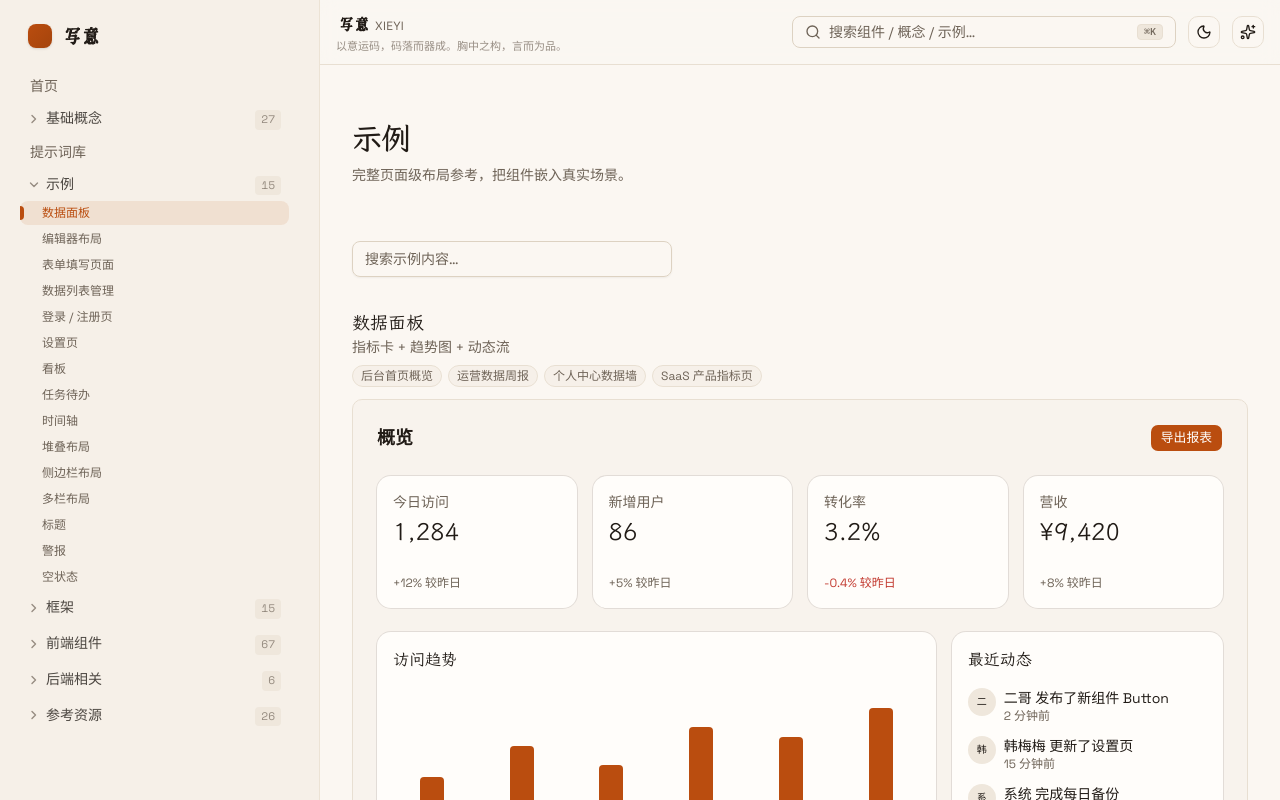
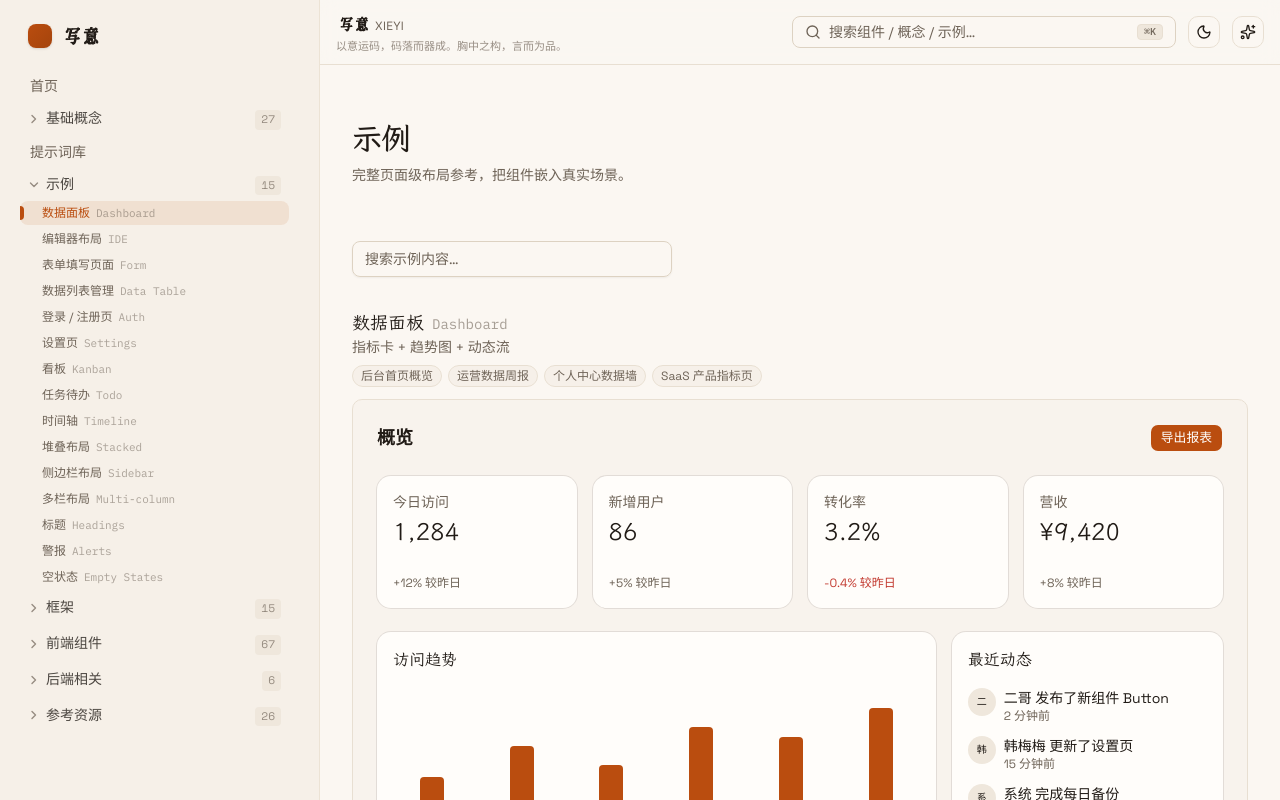
Before and after one commit to ErgeAIA/XieYi, a Next.js app: page /examples in a window 1280 px wide. Shown: the top 800 px of the page. Built offline with nearby package versions, Linux system fonts and the light colour scheme.

Commit message:
feat(examples): 示例菜单与标题增加中英对照英文名（与基础概念菜单一致）

```diff
--- a/src/components/examples/pages.tsx
+++ b/src/components/examples/pages.tsx
@@ -1416,6 +1416,7 @@ function EmptyStatesExample() {
 interface PageExample {
   id: string;
   title: string;
+  nameEn: string;
   desc: string;
   keywords: string;
   Comp: React.ComponentType;
@@ -1427,6 +1428,7 @@ export const pageExamples: PageExample[] = [
   {
     id: "dashboard",
     title: "数据面板",
+    nameEn: "Dashboard",
     desc: "指标卡 + 趋势图 + 动态流",
     usage: "后台首页概览、运营数据周报、个人中心数据墙、SaaS 产品指标页",
     keywords:
@@ -1451,6 +1453,7 @@ export const pageExamples: PageExample[] = [
   {
     id: "ide",
     title: "编辑器布局",
+    nameEn: "IDE",
     desc: "文件树 + 代码区 + 预览三栏",
     usage: "代码编辑器、IDE 工作台、在线预览工具、低代码搭建器",
     keywords: "ide 编辑器 代码 文件树 资源管理器 预览 高亮 终端 布局",
@@ -1474,6 +1477,7 @@ export const pageExamples: PageExample[] = [
   {
     id: "form",
     title: "表单填写页面",
+    nameEn: "Form",
     desc: "输入、文本域、下拉、勾选",
     usage: "新建/编辑表单、用户注册资料、配置创建、反馈收集",
     keywords:
@@ -1498,6 +1502,7 @@ export const pageExamples: PageExample[] = [
   {
     id: "data",
     title: "数据列表管理",
+    nameEn: "Data Table",
     desc: "搜索 + 表格 + 删除确认",
     usage: "后台数据表、用户管理、订单列表、内容审核后台",
     keywords:
@@ -1523,6 +1528,7 @@ export const pageExamples: PageExample[] = [
   {
     id: "auth",
     title: "登录 / 注册页",
+    nameEn: "Auth",
     desc: "Tab 切换的认证卡片",
     usage: "产品登录入口、注册引导、账号密码认证页",
     keywords: "auth 登录 注册 login 认证 账号 密码 邮箱 tab 切换 卡片",
@@ -1546,6 +1552,7 @@ export const pageExamples: PageExample[] = [
   {
     id: "settings",
     title: "设置页",
+    nameEn: "Settings",
     desc: "分组 Tab 与开关项",
     usage: "产品偏好设置、账户设置中心、后台配置页",
     keywords: "settings 设置 偏好 通用 通知 安全 开关 switch 语言 昵称 分组",
@@ -1569,6 +1576,7 @@ export const pageExamples: PageExample[] = [
   {
     id: "kanban",
     title: "看板",
+    nameEn: "Kanban",
     desc: "待办 / 进行中 / 已完成",
     usage: "任务看板、项目管理板、销售漏斗、工作流看板",
     keywords: "kanban 看板 任务 卡片 拖拽 列 待办 进行中 已完成 流程",
@@ -1592,6 +1600,7 @@ export const pageExamples: PageExample[] = [
   {
     id: "todo",
     title: "任务待办",
+    nameEn: "Todo",
     desc: "增删改的清单",
     usage: "个人待办清单、购物清单、每日任务、轻量事项管理",
     keywords: "todo 任务 待办 清单 勾选 添加 删除 完成 列表 增删改",
@@ -1615,6 +1624,7 @@ export const pageExamples: PageExample[] = [
   {
     id: "timeline",
     title: "时间轴",
+    nameEn: "Timeline",
     desc: "垂直时间线",
     usage: "项目进展时间线、版本更新日志、订单流转、个人履历",
     keywords: "timeline 时间轴 时间线 事件 历史 节点 垂直 里程碑 进度",
@@ -1638,6 +1648,7 @@ export const pageExamples: PageExample[] = [
   {
     id: "stacked",
     title: "堆叠布局",
+    nameEn: "Stacked",
     desc: "顶部栏 + 居中窄栏堆叠的详情页",
     usage: "应用主框架、资源详情页、组件详情、项目概览、工单 / 订单详情",
     keywords: "stacked 堆叠 布局 详情页 detail 应用壳 顶栏 窄栏 描述列表 动态 feed",
@@ -1663,6 +1674,7 @@ export const pageExamples: PageExample[] = [
   {
     id: "sidebar",
     title: "侧边栏布局",
+    nameEn: "Sidebar",
     desc: "左侧分组导航 + 顶栏 + 内容区",
     usage: "管理后台、桌面应用框架、组件管理系统、文档控制台、工作台",
     keywords:
@@ -1686,6 +1698,7 @@ export const pageExamples: PageExample[] = [
   {
     id: "multi-column",
     title: "多栏布局",
+    nameEn: "Multi-column",
     desc: "左导航 + 中列表 + 右详情的三栏联动",
     usage: "邮件收件箱、消息中心、工单系统、项目管理工具、文件管理器",
     keywords:
@@ -1710,6 +1723,7 @@ export const pageExamples: PageExample[] = [
   {
     id: "headings",
     title: "标题",
+    nameEn: "Headings",
     desc: "页面 / 卡片 / 章节三级标题",
     usage: "页面排版规范、组件文档、设置分组标题、表单区块标题、内容层级示范",
     keywords: "heading 标题 页面标题 卡片标题 章节标题 排版 typography 层级 h1 h2 h3",
@@ -1733,6 +1747,7 @@ export const pageExamples: PageExample[] = [
   {
     id: "alerts",
     title: "警报",
+    nameEn: "Alerts",
     desc: "带描述 / 列表 / 操作 / 链接 / 强调边框 / 关闭",
     usage: "表单提交反馈、系统通知横幅、操作成功提示、错误告警、引导性提示、全局消息",
     keywords: "alert 警报 提示 通知 警告 错误 成功 横幅 banner 描述 列表 操作 关闭 强调边框",
@@ -1759,6 +1774,7 @@ export const pageExamples: PageExample[] = [
   {
     id: "empty",
     title: "空状态",
+    nameEn: "Empty States",
     desc: "图标 + 标题 + 描述 + 操作",
     usage: "无数据占位、搜索无结果、引导新建、列表空白、首次使用引导",
     keywords: "empty 空状态 无数据 占位 引导 新建 搜索无结果 空 图标",
@@ -1859,7 +1875,12 @@ export function ExamplesGallery() {
               className="scroll-anchor space-y-3"
             >
               <div>
-                <h2 className="text-lg font-medium">{e.title}</h2>
+                <h2 className="text-lg font-medium">
+                  {e.title}
+                  <span className="ml-2 font-mono text-sm font-normal text-muted-foreground/60">
+                    {e.nameEn}
+                  </span>
+                </h2>
                 <p className="text-sm text-muted-foreground">{e.desc}</p>
                 {e.usage && (
                   <div className="mt-2 flex flex-wrap gap-1.5">
--- a/src/components/site-sidebar.tsx
+++ b/src/components/site-sidebar.tsx
@@ -85,6 +85,7 @@ export function SidebarNav() {
         children: pageExamples.map((e) => ({
           id: e.id,
           label: e.title,
+          en: e.nameEn,
           route: "/examples",
           href: `/examples#${e.id}`,
           spyGroup: e.id,
```
